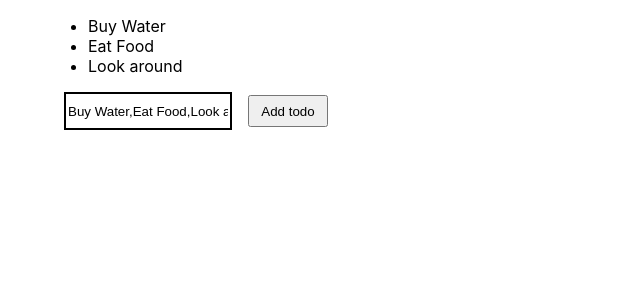
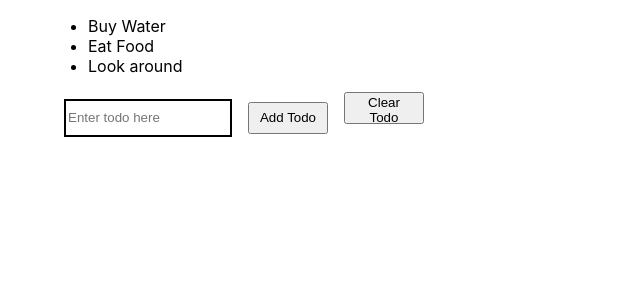
Before and after one commit to otoloye/todo-list-app, a React (Create React App) app: page / in a window 1280 px wide. Shown: the top 300 px of the page, without its empty margins (0-640 px from the left). Built offline with nearby package versions, Linux system fonts and the light colour scheme.

Commit message:
Add Todo to list

```diff
--- a/src/App.js
+++ b/src/App.js
@@ -4,25 +4,36 @@ import './App.css';
 class App extends Component {
   constructor(props) {
     super(props);
-    this.state = { Todos: ['Buy Water', 'Eat Food', 'Look around'] };
-    this.handleSubmit = this.handleSubmit.bind(this);
-    this.handleChange = this.handleChange.bind(this);
+    this.state = {
+      todos: ['Buy Water', 'Eat Food', 'Look around'],
+      newTodo: ''
+    };
   }
 
-  handleSubmit(e) {
-    e.preventDefault();
-  }
+  clearTodo = () => {
+    this.setState({ todos: [] });
+  };
 
-  handleChange(e) {
-    this.setState({ Todos: e.target.value });
-  }
+  handleChange = e => {
+    this.setState({ newTodo: e.target.value });
+  };
+
+  handleSubmit = () => {
+    this.setState(state => {
+      const todos = state.todos.concat(state.newTodo);
+      return {
+        todos,
+        newTodo: ''
+      };
+    });
+  };
 
   render() {
     return (
       <div className="todo-container">
         <ul className="todo-unordered-list">
-          {this.state.Todos.map(todo => (
-            <li>{todo}</li>
+          {this.state.todos.map(todo => (
+            <li key={todo}>{todo}</li>
           ))}
         </ul>
         <div>
@@ -30,11 +41,23 @@ class App extends Component {
             type="text"
             placeholder="Enter todo here"
             className="todo-input"
-            value={this.state.Todos}
+            value={this.state.newTodo}
             onChange={this.handleChange}
           />
-          <button onClick={this.handleSubmit} className="todo-button">
-            Add todo
+          <button
+            type="button"
+            onClick={this.handleSubmit}
+            className="todo-button"
+          >
+            Add Todo
+          </button>
+
+          <button
+            type="button"
+            onClick={this.clearTodo}
+            className="todo-button"
+          >
+            Clear Todo
           </button>
         </div>
       </div>
```
